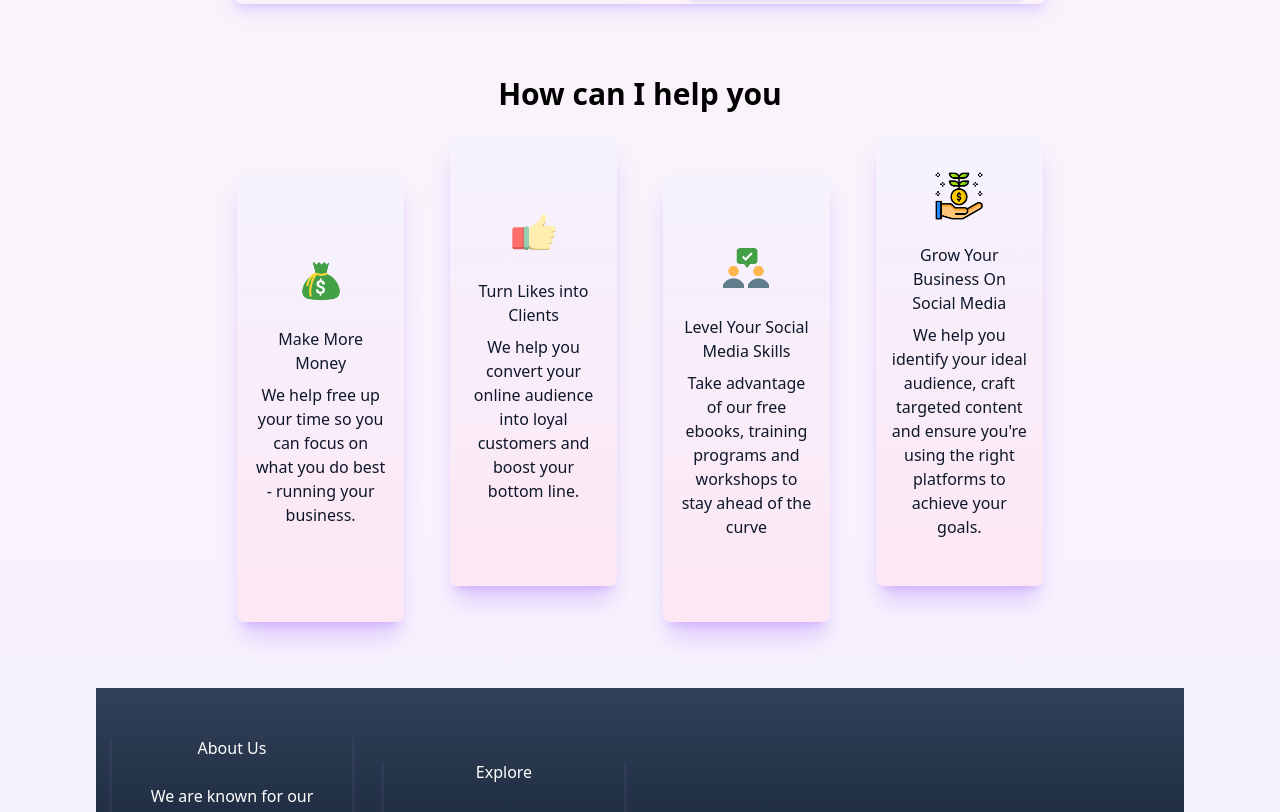
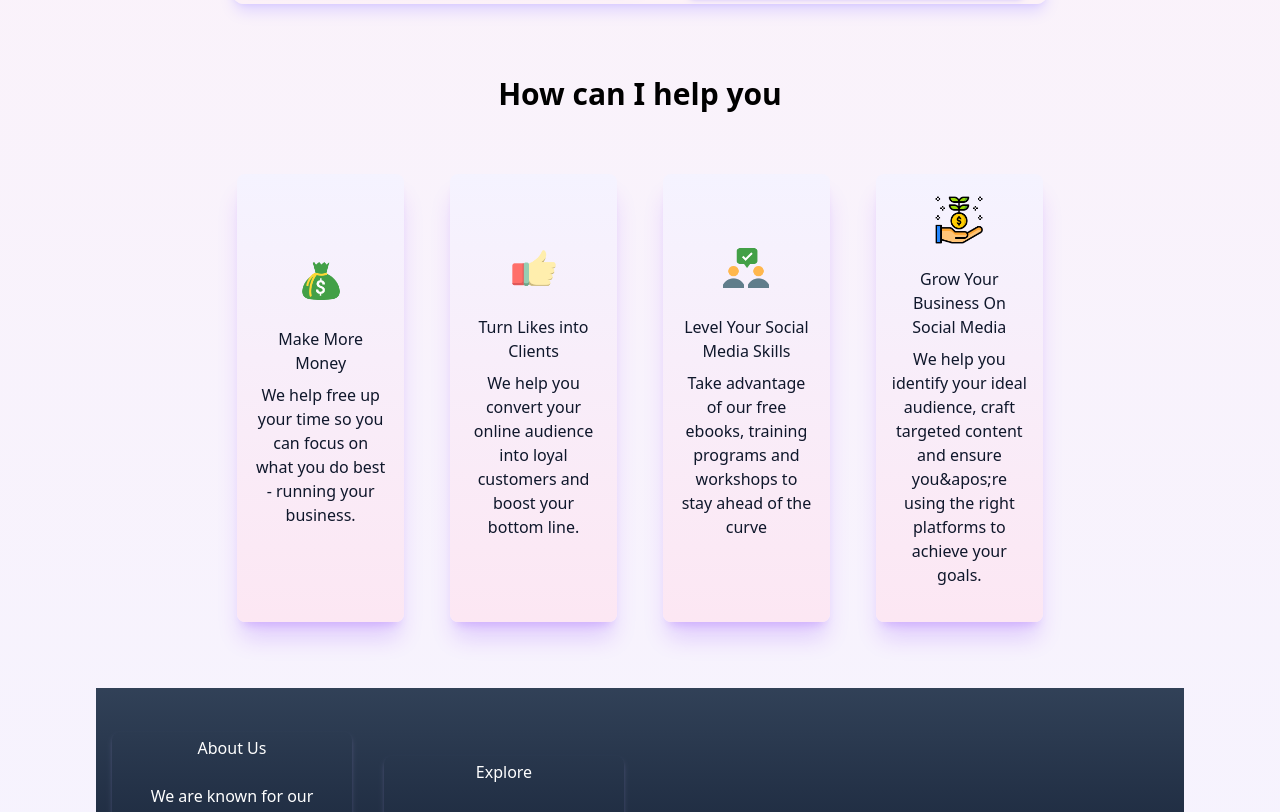
Before and after one commit to MatthewsRicky/shespeaksocial, a Next.js app: page /about in a window 1280 px wide. Shown: the part 688-1500 px from the top of the page. Built offline with nearby package versions, Linux system fonts and the light colour scheme.

Commit message:
factoring the service cards into an array for mapping through

```diff
--- a/components/ServiceCards.tsx
+++ b/components/ServiceCards.tsx
@@ -3,40 +3,53 @@ import Image from "next/image";
 
 
 const ServiceCards = () => {
+
+	const service =[
+		{
+			id: 1,
+			imgUrl: "/make-money.png",
+			title: "Make More Money",
+			description: "We help free up your time so you can focus on what you do best - running your business.",
+		},
+		{
+			id: 2,
+			imgUrl: "/like.png",
+			title: "Turn Likes into Clients",
+			description: "We help you convert your online audience into loyal customers and boost your bottom line.",
+		},
+		{
+			id: 3,
+			imgUrl: "/social.png",
+			title: "Level Your Social Media Skills",
+			description: "Take advantage of our free ebooks, training programs and workshops to stay ahead of the curve",
+		},
+		{
+			id: 4,
+			imgUrl: "/grow.png",
+			title: "Grow Your Business On Social Media",
+			description: "We help you identify your ideal audience, craft targeted content and ensure you&apos;re using the right platforms to achieve your goals.",
+		},
+	]
+
 	return (
 		<div className="flex items-center justify-center scroll-auto max-w-fit h-fit bg-linear-to-br flex-col py-10">
 			<header>
 				<h1 className="font-bold text-3xl">How can I help you</h1>
 				</header>
 				<div className="flex flex-col md:flex-row items-center justify-between px-4 py-3 m-w-[90%] lg:w-[80%] mx-auto rounded-lg  m-4 text-slate-900">
-					<div className="flex sm:flex-col items-center justify-center text-center h-[23%] w-[90%] md:w-[23%] lg:w-[20%] rounded-lg  min-h-[28rem] py-4 px-2 m-2 sm:m-3 lg:m-4 bg-linear-to-b from-violet-50 to-pink-100 md:translate-y-[18px] shadow-violet-600/20 shadow-xl hover:scale-105 transition-all ease-in-out">
-						<Image src="/make-money.png" alt="make-money icon" width={50} height={50} />
-						<div className="flex-col gap-4 items-center justify-between py-3.5 rounded-lg px-2 ">
-							<h2 className="font-medium py-2">Make More Money</h2>
-							<p>We help free up your time so you can focus on what you do best - running your business.</p>
+
+					{service.map((service) => (
+						<div key={service.id} className="flex sm:flex-col items-center justify-center text-center h-[23%] w-[90%] md:w-[23%] lg:w-[20%] rounded-lg  min-h-[28rem] py-4 px-2 m-2 sm:m-3 lg:m-4 bg-linear-to-b from-violet-50 to-pink-100 md:translate-y-[18px] shadow-violet-600/20 shadow-xl hover:scale-105 transition-all ease-in-out">
+							<Image src={service.imgUrl} alt="make-money icon" width={50} height={50} />
+							<div className="flex-col gap-4 items-center justify-between py-3.5 rounded-lg px-2 ">
+								<h2 className="font-medium py-2">{service.title}</h2>
+								<p>{service.description}</p>
+							</div>
 						</div>
-					</div>
-					<div className="flex sm:flex-col items-center justify-center text-center h-[23%] w-[90%] md:w-[23%] lg:w-[20%] rounded-lg  min-h-[28rem] py-4 px-2 m-2 sm:m-3 lg:m-4 bg-linear-to-b from-violet-50 to-pink-100 md:translate-y-[-18px] shadow-violet-600/20 shadow-xl hover:scale-105 transition-all ease-in-out">
-						<Image src="/like.png" alt="Like icon" width={50} height={50} />
-						<div className="flex-col gap-4 items-center justify-between py-3.5 px-2 ">
-							<h2 className="font-medium py-2">Turn Likes into Clients</h2>
-							<p>We help you convert your online audience into loyal customers and boost your bottom line.</p>
-						</div>
-					</div>
-					<div className="flex sm:flex-col items-center justify-center text-center h-[23%] w-[90%] md:w-[23%] lg:w-[20%] rounded-lg  min-h-[28rem] py-4 px-2 m-2 sm:m-3 lg:m-4 bg-linear-to-b from-violet-50 to-pink-100 md:translate-y-[18px] shadow-violet-600/20 shadow-xl hover:scale-105 transition-all ease-in-out">
-						<Image src="/social.png" alt="Social icon" width={50} height={50} />
-						<div className="flex-col gap-4 items-center justify-between py-3.5 px-2 ">
-							<h2 className="font-medium py-2">Level Your Social Media Skills</h2>
-							<p>Take advantage of our free ebooks, training programs and workshops to stay ahead of the curve</p>
-						</div>
-					</div>
-					<div className="flex sm:flex-col items-center justify-center text-center h-[23%] w-[90%] md:w-[23%] lg:w-[20%] rounded-lg  min-h-[28rem] py-4 px-2 m-2 sm:m-3 lg:m-4 bg-linear-to-b from-violet-50 to-pink-100 md:translate-y-[-18px] shadow-violet-600/20 shadow-xl hover:scale-105 transition-all ease-in-out">
-						<Image src="/grow.png" alt="Grow icon" width={50} height={50} />
-						<div className="flex-col gap-4 items-center justify-between py-3.5 px-2 ">
-							<h2 className="font-medium py-2">Grow Your Business On Social Media</h2>
-							<p>We help you identify your ideal audience, craft targeted content and ensure you&apos;re using the right platforms to achieve your goals.</p>
-						</div>
-					</div>
+					))}
+
+
+
 				</div>
 
 		</div>
```
